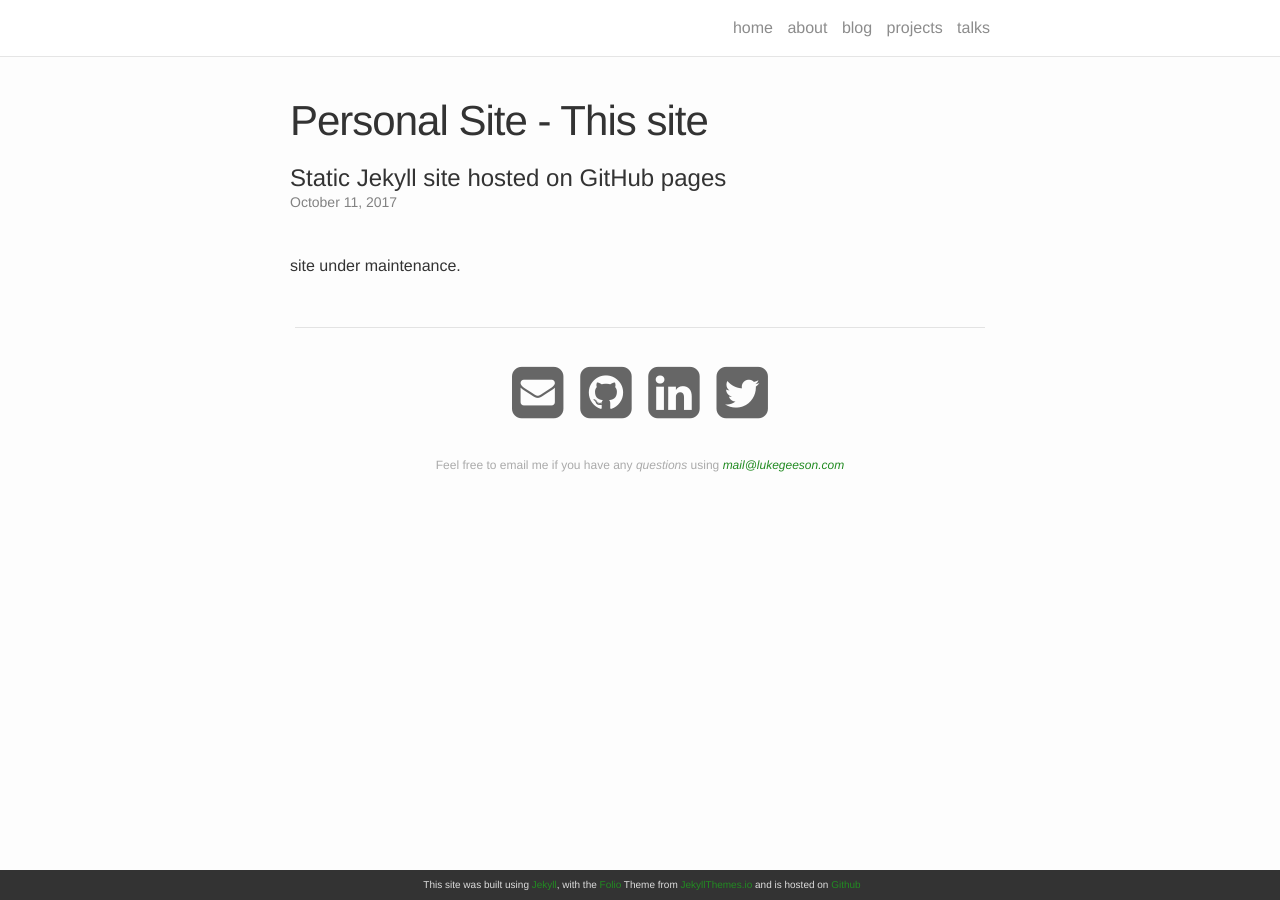
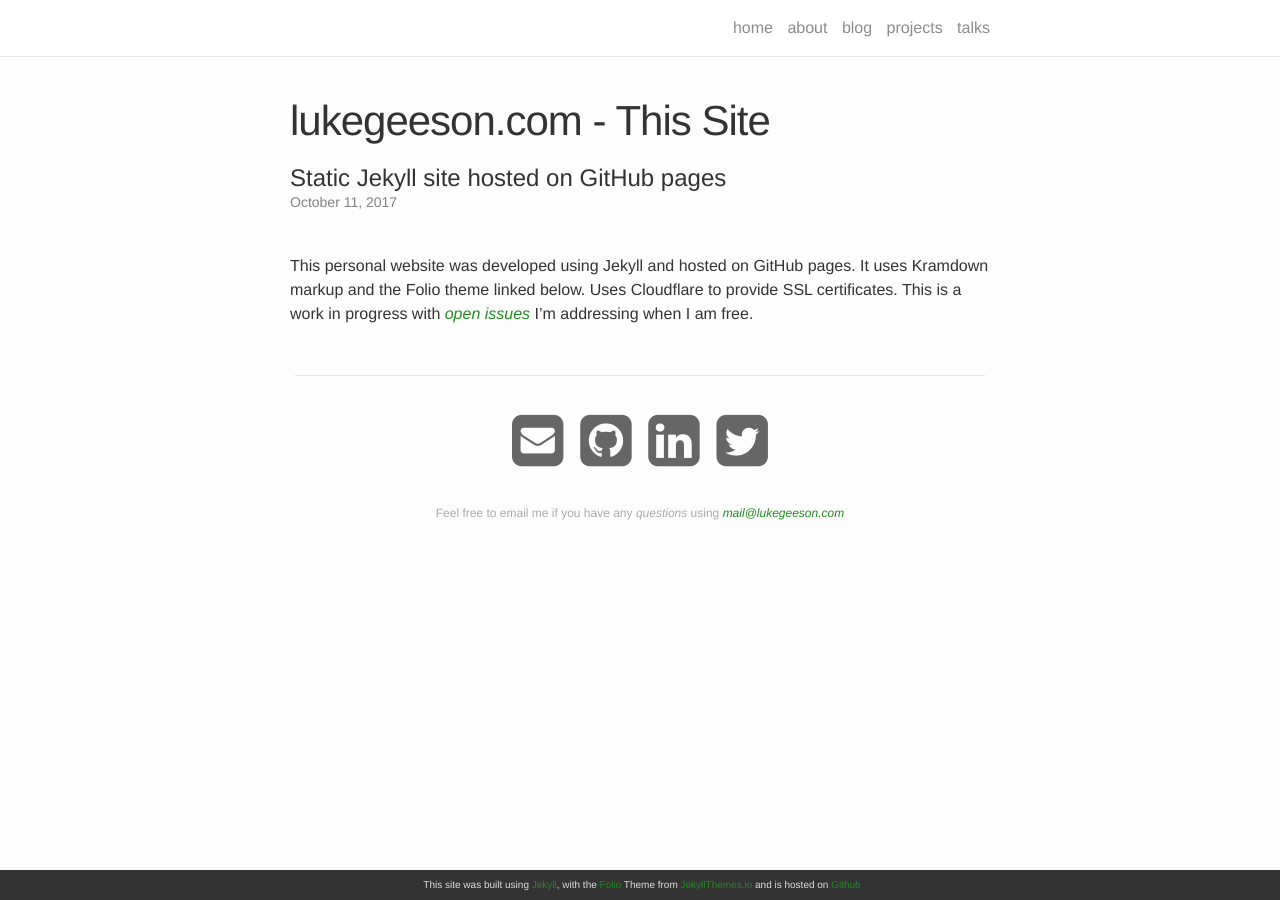
Before and after one commit to lukeg101/lukeg101.github.io, a Jekyll site: the page built from _projects/2017-10-11-personal-site.markdown, in a window 1280 px wide. Built offline with Jekyll 4.4.1, drawn with Linux system fonts in a browser that asks for light colours; nearby versions of some CDN libraries.

Commit message:
added personal site details in projects section

```diff
--- a/_projects/2017-10-11-personal-site.markdown
+++ b/_projects/2017-10-11-personal-site.markdown
@@ -1,9 +1,11 @@
 ---
 layout: post
-title: Personal Site - This site
+title: lukegeeson.com - This Site
 description: Static Jekyll site hosted on GitHub pages
 date: 2017-10-11
 git: https://github.com/lukeg101/lukeg101.github.io
 ---
 
-site under maintenance.
+This personal website was developed using Jekyll and hosted on GitHub pages.
+It uses Kramdown markup and the Folio theme linked below.
+Uses Cloudflare to provide SSL certificates. This is a work in progress with [_open issues_](https://github.com/lukeg101/lukeg101.github.io/issues) I'm addressing when I am free.
```
